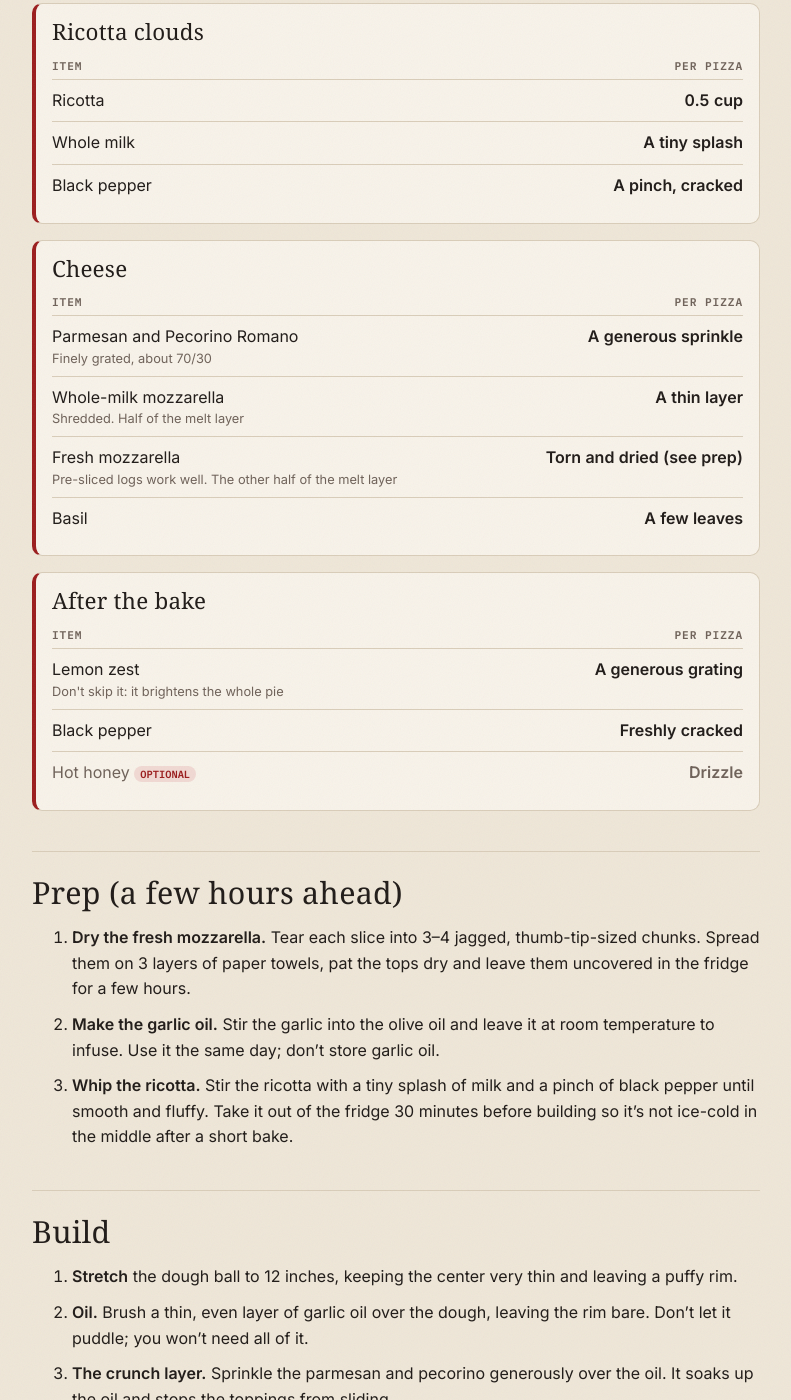
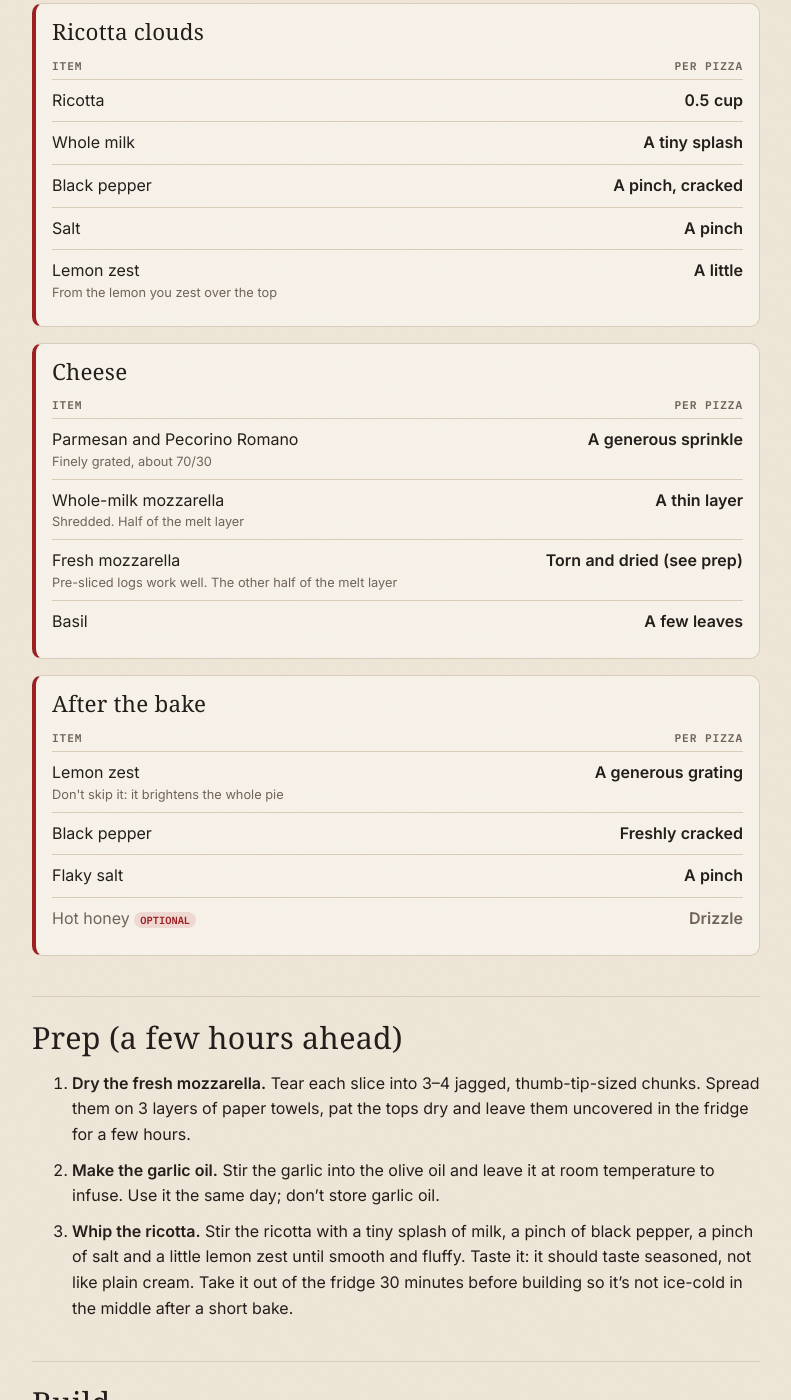
Before and after one commit to daftn/pizza, a Jekyll site: the page built from _recipes/white-pie.md, in a window 1280 px wide and 1400 px high, scrolled down 569 px. Shown: the whole window, without its empty margins (244-1035 px from the left). Built offline with Jekyll 4.4.1, drawn with Linux system fonts in a browser that asks for light colours; some web fonts are replaced; some of the changed text lies outside the part shown.

Commit message:
White pie: salted lemon ricotta and flaky salt finish
Co-Authored-By: Claude Opus 5.5 <noreply@anthropic.com>
Claude-Session: https://claude.ai/code/session_01CXsahQwDMBDTEp9ieURmT9

```diff
--- a/_recipes/white-pie.md
+++ b/_recipes/white-pie.md
@@ -14,6 +14,8 @@ toppings:
       - { name: "Ricotta", qty: 0.5, unit: cup }
       - { name: "Whole milk", text: "A tiny splash" }
       - { name: "Black pepper", text: "A pinch, cracked" }
+      - { name: "Salt", text: "A pinch" }
+      - { name: "Lemon zest", text: "A little", note: "From the lemon you zest over the top" }
   - name: Cheese
     items:
       - { name: "Parmesan and Pecorino Romano", text: "A generous sprinkle", note: "Finely grated, about 70/30" }
@@ -24,6 +26,7 @@ toppings:
     items:
       - { name: "Lemon zest", text: "A generous grating", note: "Don't skip it: it brightens the whole pie" }
       - { name: "Black pepper", text: "Freshly cracked" }
+      - { name: "Flaky salt", text: "A pinch" }
       - { name: "Hot honey", text: "Drizzle", optional: true }
 ---
 
@@ -31,7 +34,7 @@ toppings:
 
 1. **Dry the fresh mozzarella.** Tear each slice into 3–4 jagged, thumb-tip-sized chunks. Spread them on 3 layers of paper towels, pat the tops dry and leave them uncovered in the fridge for a few hours.
 2. **Make the garlic oil.** Stir the garlic into the olive oil and leave it at room temperature to infuse. Use it the same day; don't store garlic oil.
-3. **Whip the ricotta.** Stir the ricotta with a tiny splash of milk and a pinch of black pepper until smooth and fluffy. Take it out of the fridge 30 minutes before building so it's not ice-cold in the middle after a short bake.
+3. **Whip the ricotta.** Stir the ricotta with a tiny splash of milk, a pinch of black pepper, a pinch of salt and a little lemon zest until smooth and fluffy. Taste it: it should taste seasoned, not like plain cream. Take it out of the fridge 30 minutes before building so it's not ice-cold in the middle after a short bake.
 
 ## Build
 
@@ -55,4 +58,4 @@ For an oven with the flame along one side.
 
 ## Finish
 
-Rest 60 seconds on a wire rack so the steam escapes and the crust stays crisp. Then grate lemon zest over the top, add cracked black pepper, and drizzle with hot honey if you like it sweet and spicy.
+Rest 60 seconds on a wire rack so the steam escapes and the crust stays crisp. Then grate lemon zest over the top, add cracked black pepper and a pinch of flaky salt, and drizzle with hot honey if you like it sweet and spicy.
```
